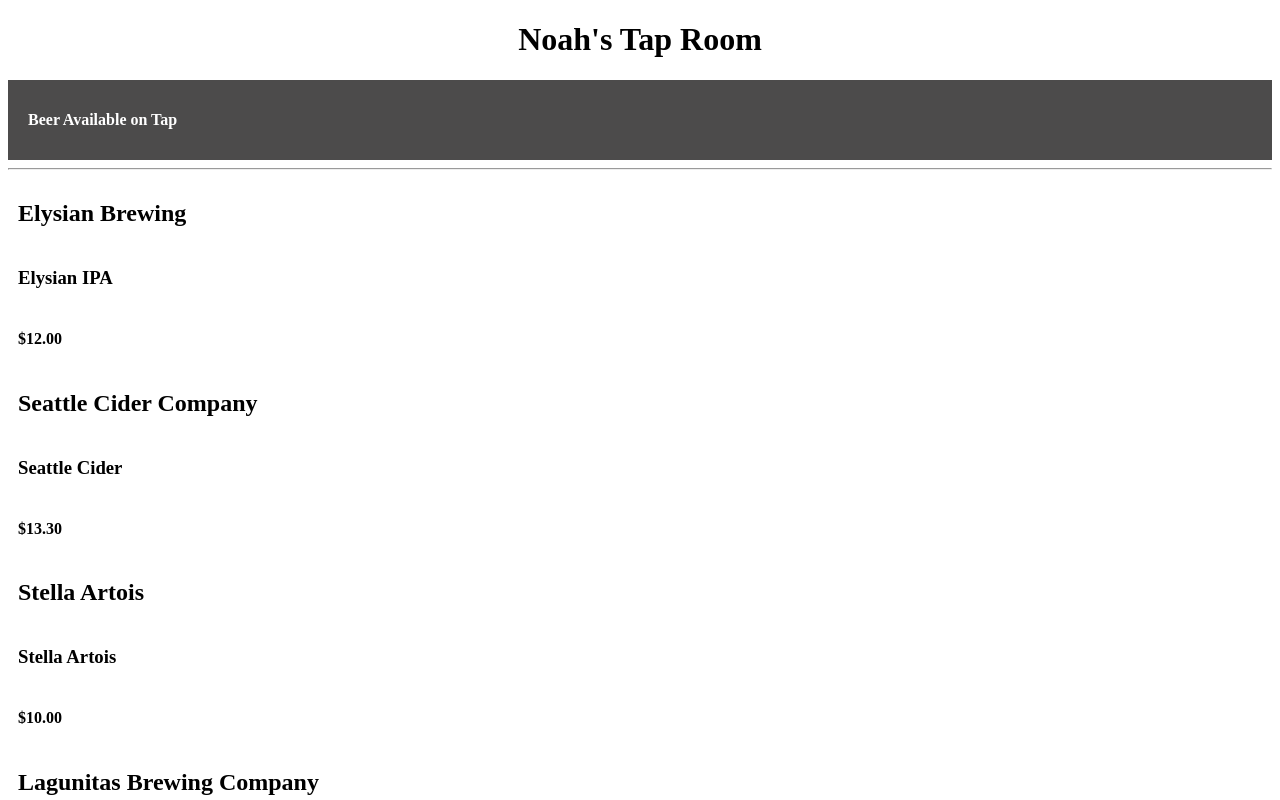
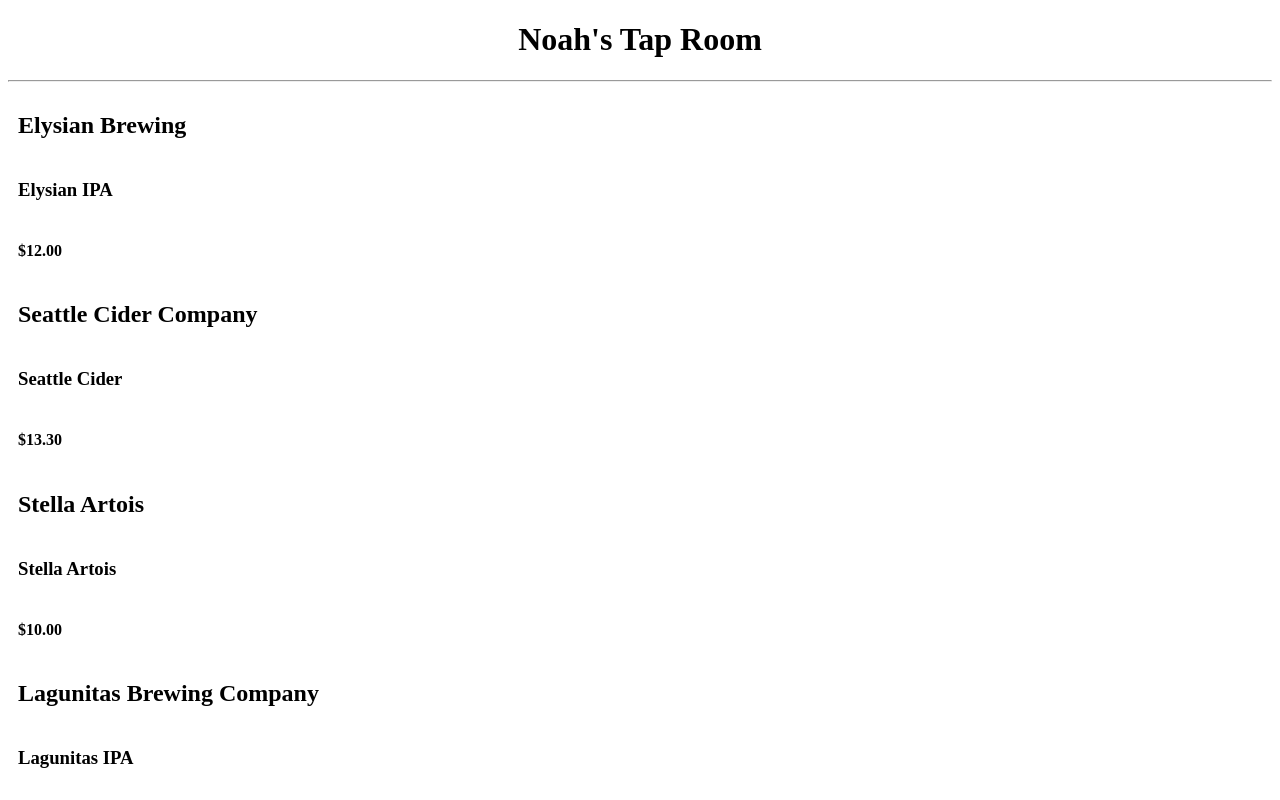
Before and after one commit to Nadializcano/TapRoomReact, a React app: page / in a window 1280 px wide. Shown: the top 800 px of the page. Built offline with nearby package versions, Linux system fonts and the light colour scheme.

Commit message:
Define routes within Switch

```diff
--- a/src/components/App.jsx
+++ b/src/components/App.jsx
@@ -2,7 +2,7 @@ import React from 'react';
 import KegsList from './KegsList';
 import Header from './Header';
 import NavBar from './NavBar';
-// import { Switch, Route } from 'react-router-dom';
+import { Switch, Route } from 'react-router-dom';
 
 function App(){
   return (
@@ -11,8 +11,12 @@ function App(){
 
             `}</style>
       <Header/>
+      <Switch>
+      <Route exact path='/' component={KegsList} />
+      </Switch>
       <NavBar/>
       <KegsList/>
+
 
     </div>
   );
```
